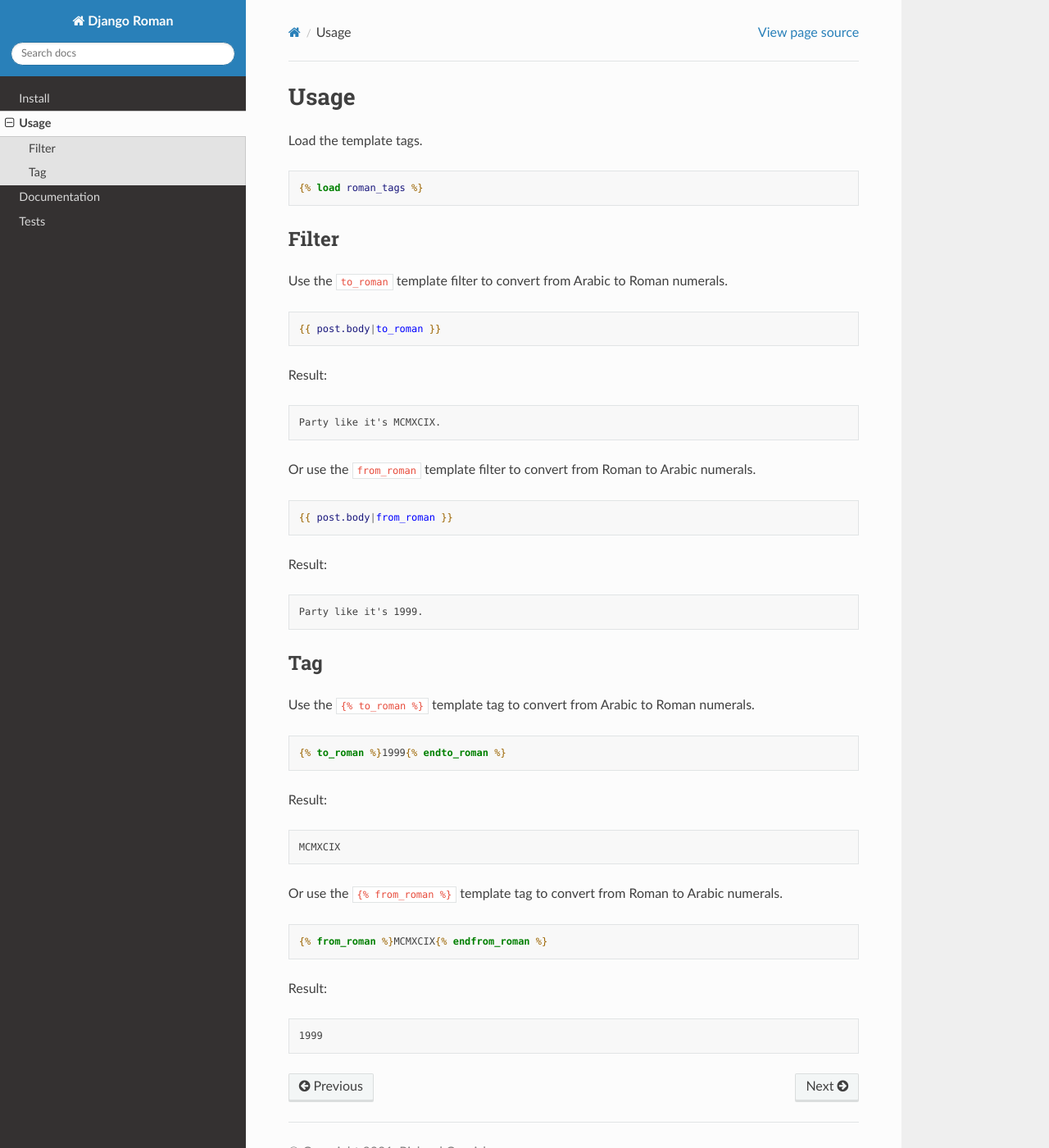
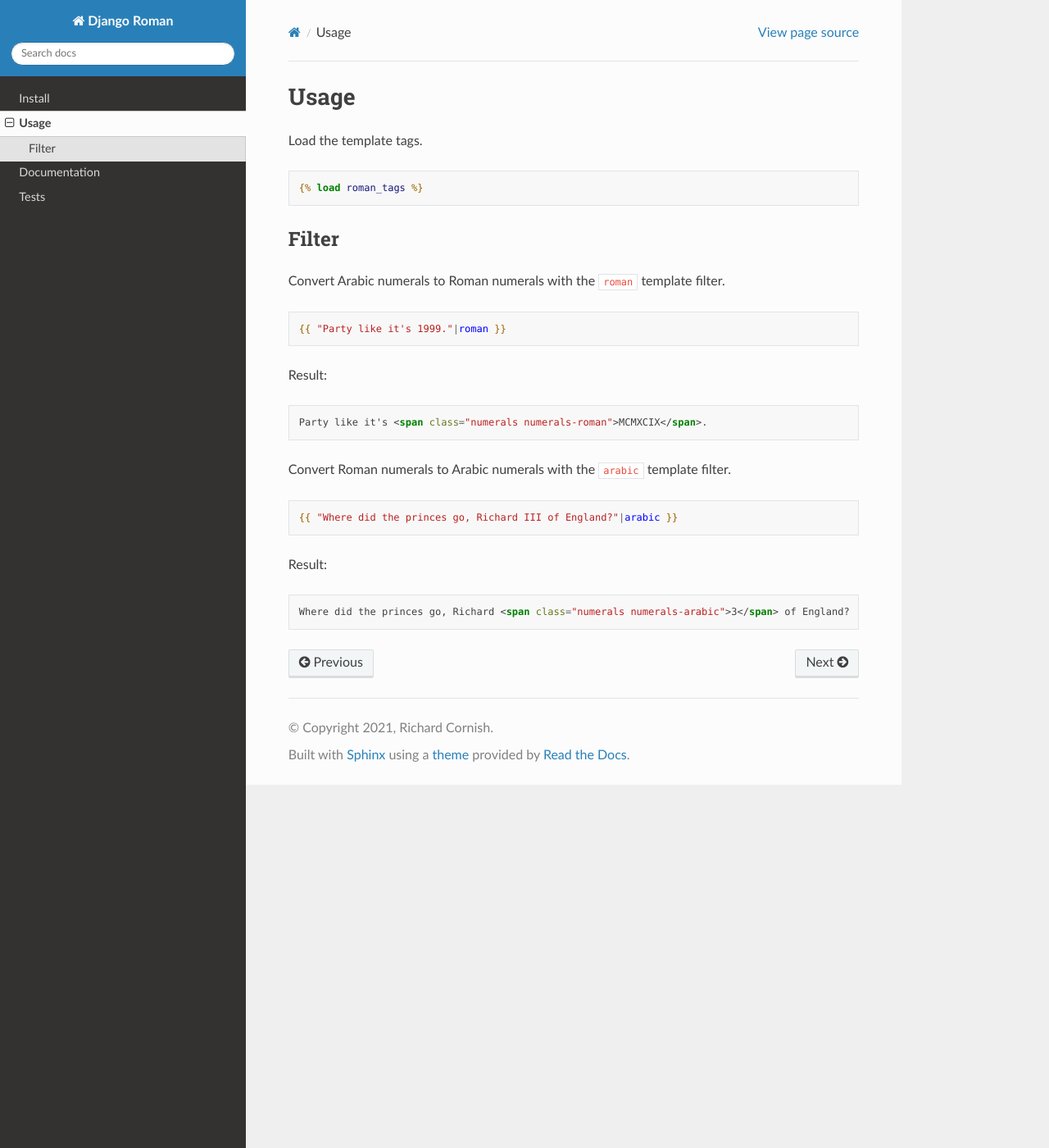
Before and after one commit to richardcornish/django-roman, a Sphinx documentation site: the page built from docs/usage.rst, in a window 1280 px wide and 1400 px high. Shown: the whole window at 82% size. Built offline with Sphinx 7.4.7 and the Read the Docs theme 2.0.0, drawn with Linux system fonts in a browser that asks for light colours.

Commit message:
Rewrote filter

```diff
--- a/docs/tests.rst
+++ b/docs/tests.rst
@@ -13,9 +13,9 @@ However, you can also test the source code.
    (myvenv)$ django-admin test roman.tests --settings="roman.tests.settings"
    Creating test database for alias 'default'...
    System check identified no issues (0 silenced).
-   ....
+   ............
    ----------------------------------------------------------------------
-   Ran 4 tests in 0.022s
+   Ran 12 tests in 0.085s
 
    OK
    Destroying test database for alias 'default'...
--- a/docs/usage.rst
+++ b/docs/usage.rst
@@ -12,53 +12,26 @@ Load the template tags.
 Filter
 ======
 
-Use the ``to_roman`` template filter to convert from Arabic to Roman numerals.
+Convert Arabic numerals to Roman numerals with the ``roman`` template filter.
 
 .. code-block:: django
 
-   {{ post.body|to_roman }}
+   {{ "Party like it's 1999."|roman }}
 
 Result:
 
 .. code-block:: html
 
-   Party like it's MCMXCIX.
+   Party like it's <span class="numerals numerals-roman">MCMXCIX</span>.
 
-Or use the ``from_roman`` template filter to convert from Roman to Arabic numerals.
+Convert Roman numerals to Arabic numerals with the ``arabic`` template filter.
 
 .. code-block:: django
 
-   {{ post.body|from_roman }}
+   {{ "Where did the princes go, Richard III of England?"|arabic }}
 
 Result:
 
 .. code-block:: html
 
-   Party like it's 1999.
-
-Tag
-===
-
-Use the ``{% to_roman %}`` template tag to convert from Arabic to Roman numerals.
-
-.. code-block:: django
-
-   {% to_roman %}1999{% endto_roman %}
-
-Result:
-
-.. code-block:: html
-
-   MCMXCIX
-
-Or use the ``{% from_roman %}`` template tag to convert from Roman to Arabic numerals.
-
-.. code-block:: django
-
-   {% from_roman %}MCMXCIX{% endfrom_roman %}
-
-Result:
-
-.. code-block:: html
-
-   1999
+   Where did the princes go, Richard <span class="numerals numerals-arabic">3</span> of England?
```
Also changed, not shown: README.rst (+3 -9 lines), docs/index.rst (+3 -9 lines), 3 other files.
